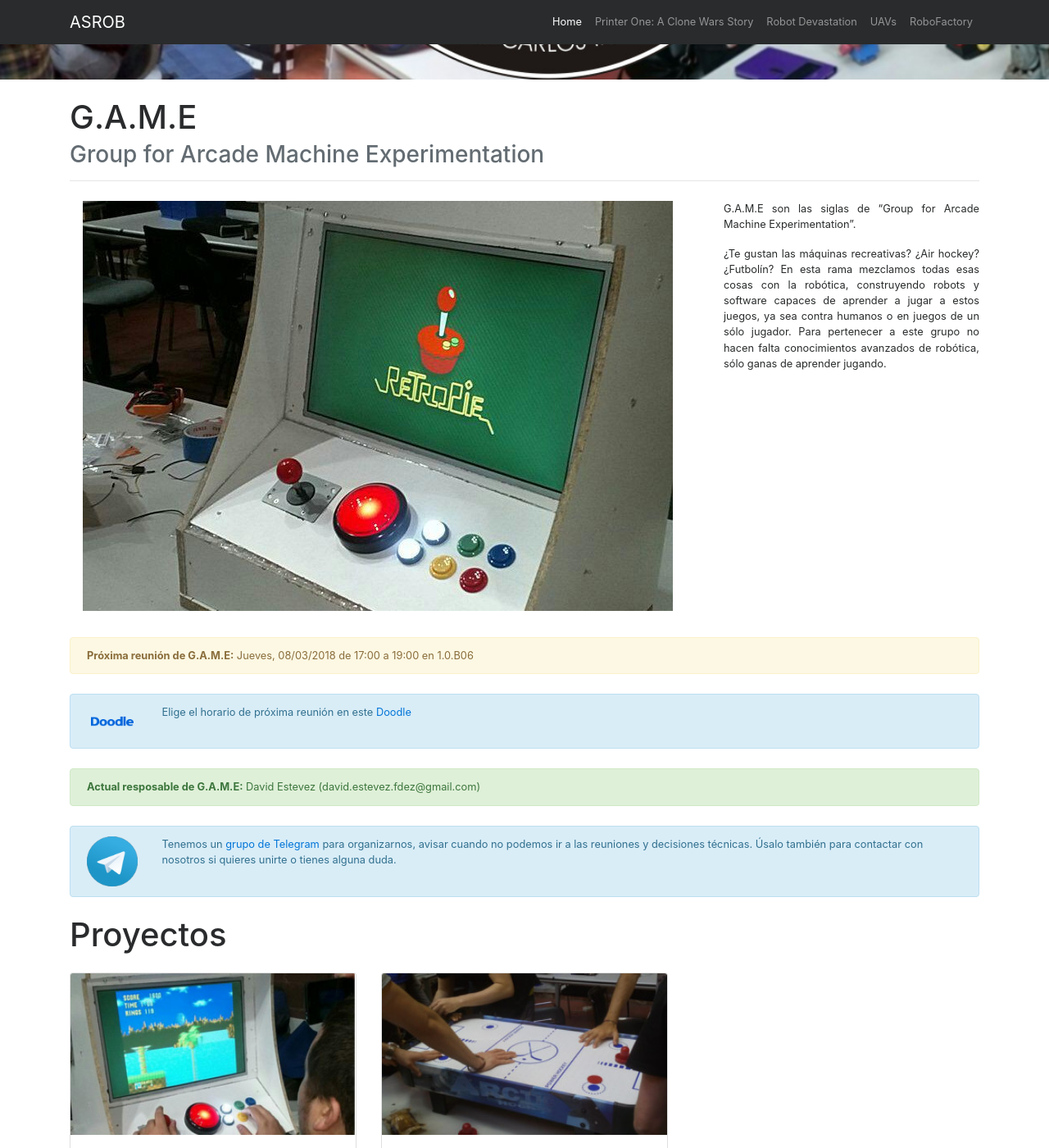
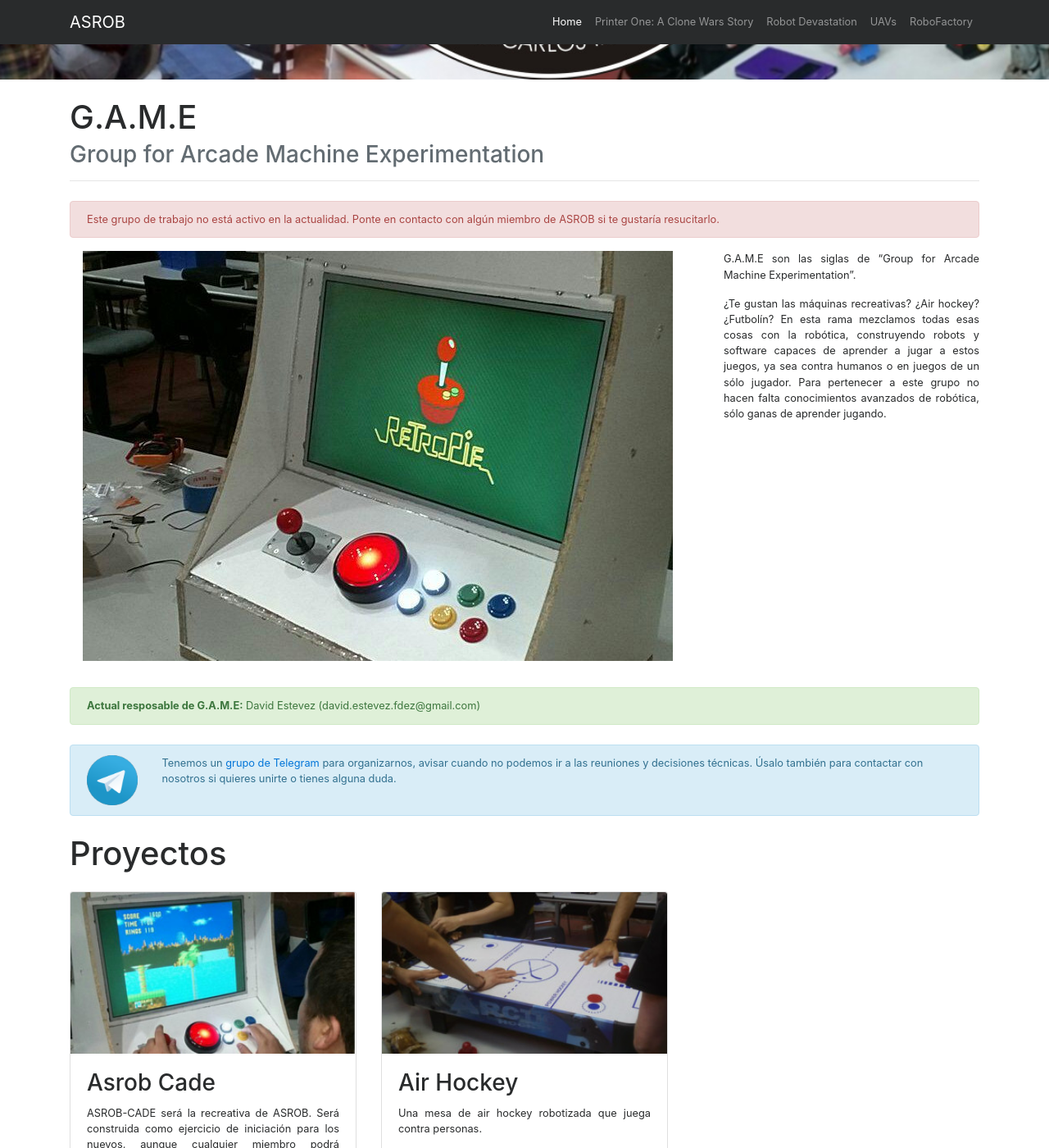
Before and after one commit to asrob-uc3m/asrob-uc3m.github.io, a Jekyll site: the page built from _old_workgroups/2017-05-28-game.markdown, in a window 1280 px wide and 1400 px high, scrolled down 521 px. Shown: the whole window at 82% size. Built offline with Jekyll 4.4.1, drawn with Linux system fonts in a browser that asks for light colours.

Commit message:
Add different layout for inactive workgroups

```diff
--- a/_layouts/workgroup.html
+++ b/_layouts/workgroup.html
@@ -12,6 +12,13 @@
 
       {% include page_heading.html title=page.name subtitle=page.subtitle %}
 
+      {% unless page.active %}
+      <div class="alert alert-danger" role="alert">
+        Este grupo de trabajo no está activo en la actualidad. Ponte en contacto con algún miembro de ASROB si te gustaría
+        resucitarlo.
+      </div>
+      {% endunless %}
+
         <!-- Portfolio Item Row -->
         <div class="row">
             <div class="col">
@@ -24,10 +31,10 @@
       </div>
 
 
-      {% if page.next_meeting %}
+      {% if page.active and page.next_meeting %}
       {% include alert_next_meeting.html name=page.name date=page.next_meeting %}
       {% endif %}
-      {% if page.next_meeting_doodle %}
+      {% if page.active and page.next_meeting_doodle %}
       {% include alert_next_meeting_doodle.html link=page.next_meeting_doodle %}
       {% endif %}
       {% include alert_manager_info.html group_name=page.name name=page.manager email=page.manager_email %}
```
